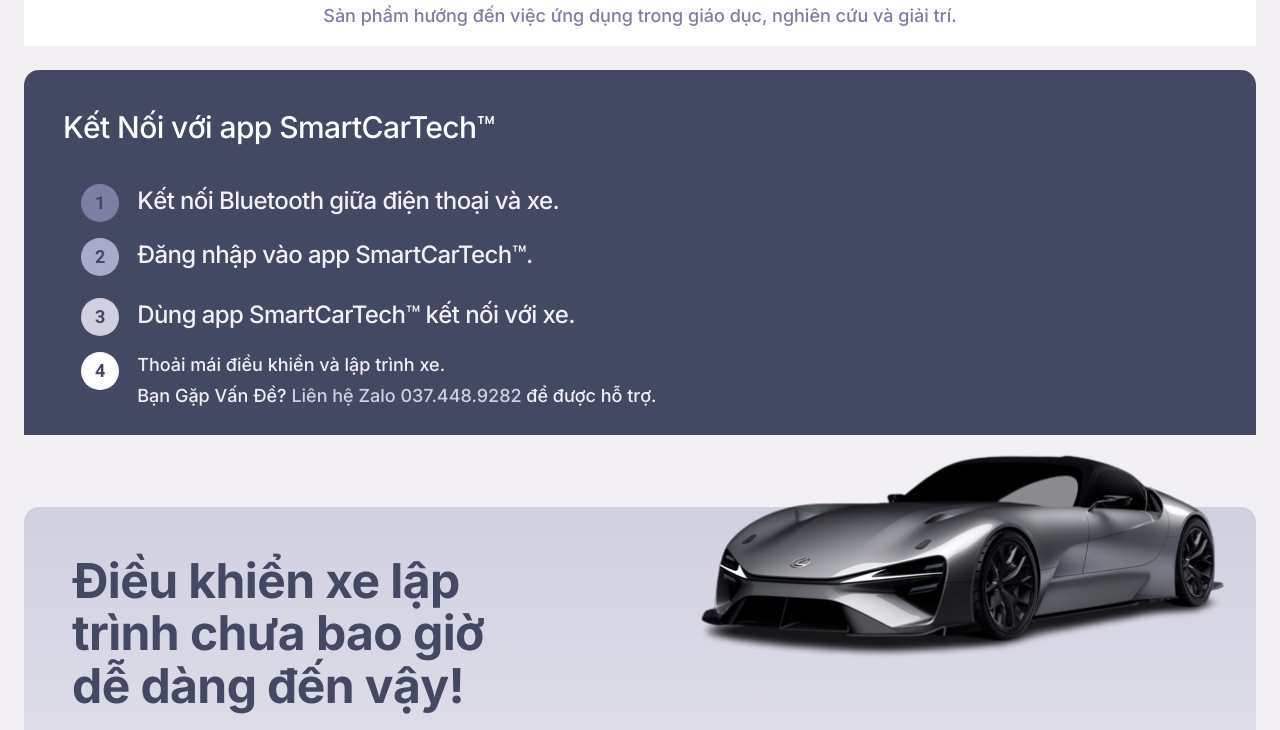
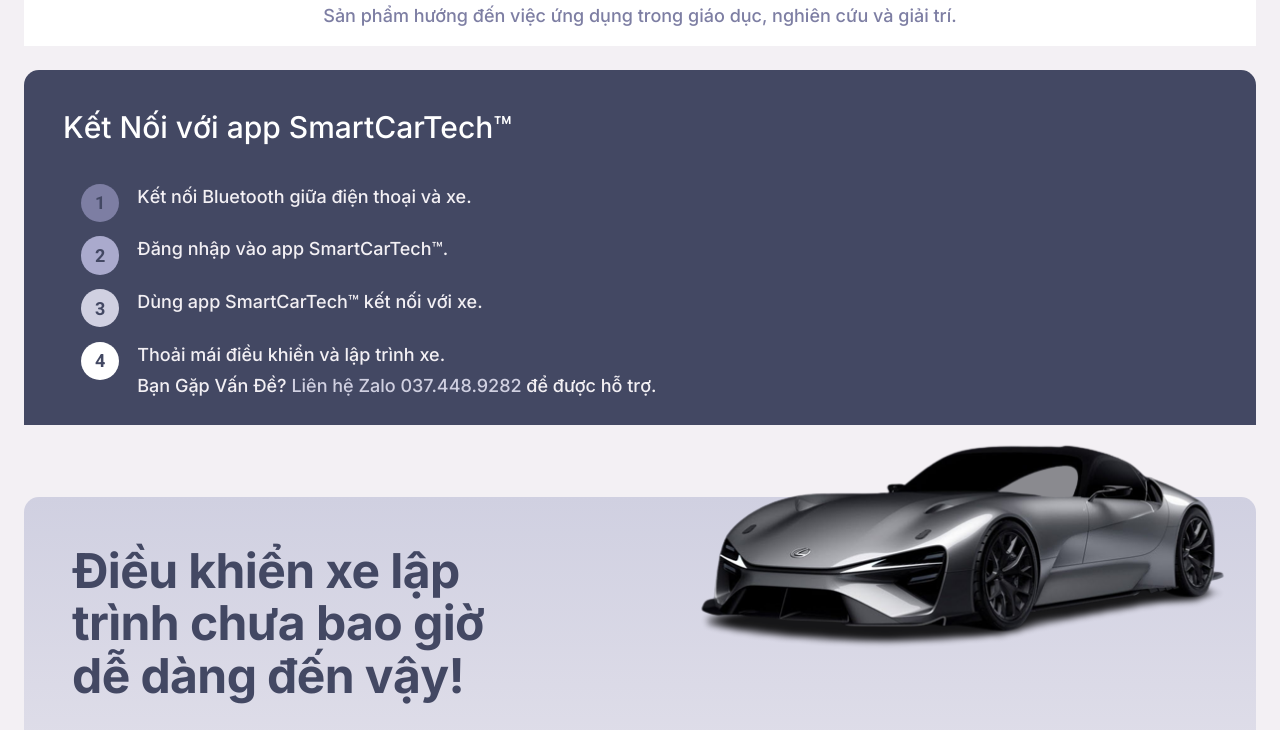
Before and after one commit to smartcartech/SmartCarTech_Web, a plain HTML site: page index.html in a window 1280 px wide. Shown: the part 5024-5754 px from the top of the page. Drawn offline with Linux system fonts and the light colour scheme.

Commit message:
update home

```diff
--- a/index.html
+++ b/index.html
@@ -512,14 +512,14 @@
         <div class="web-container container-fluid">
             <div class="row">
                 <div class="col-lg-7 order-2 order-lg-1">
-                    <h2 class="fs-40 font-roboto-regular cl-fff ml-3 ml-sm-5 my-6"> Kết Nối với app SmartCarTech&trade; </h2>
+                    <h6 class="fs-40 font-roboto-regular cl-fff ml-3 ml-sm-5 my-6">Kết Nối với app SmartCarTech&trade;</h6>
                     <ul>
                         <li>
                             <div class="web-step bg-02 mr-3">
                                 <span> 1 </span>
                             </div>
                             <div>
-                                <h2 class="cl-05 font-roboto-medium mb-1"> Kết nối Bluetooth giữa điện thoại và xe. </h2>
+                                <h6 class="cl-05 font-roboto-medium mb-1"> Kết nối Bluetooth giữa điện thoại và xe. </h6>
                                 <!-- <p class="fs-20 cl-16"> SmartCarTech&trade; A B C <a href="#" class="cl-fff text-underline">A B C</a> and <a href="#" class="cl-fff text-underline">A B C</a>. </p> -->
                             </div>
                         </li>
@@ -528,7 +528,7 @@
                                 <span> 2 </span>
                             </div>
                             <div>
-                                <h2 class="cl-05 font-roboto-medium mb-1">Đăng nhập vào app SmartCarTech&trade;.</h2>
+                                <h6 class="cl-05 font-roboto-medium mb-1">Đăng nhập vào app SmartCarTech&trade;.</h6>
                                 <p class="fs-20 cl-16">
                                     <!-- <a href="#" class="web-lnk web-lnk-07 cl-fff">A B C</a> A B C. -->
                                 </p>
@@ -539,7 +539,7 @@
                                 <span> 3 </span>
                             </div>
                             <div>
-                                <h2 class="cl-05 font-roboto-medium mb-1">Dùng app SmartCarTech&trade; kết nối với xe.</h2>
+                                <h6 class="cl-05 font-roboto-medium mb-1">Dùng app SmartCarTech&trade; kết nối với xe.</h6>
                                 <!-- <p class="fs-20 cl-16">A B C. </p> -->
                             </div>
                         </li>
```
